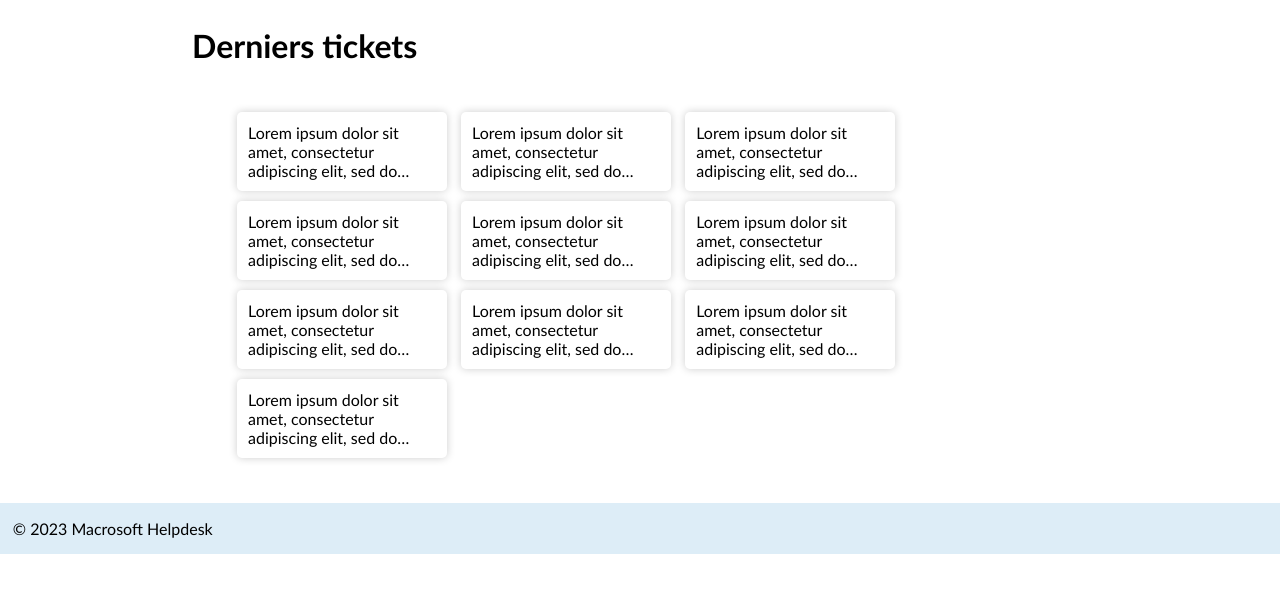
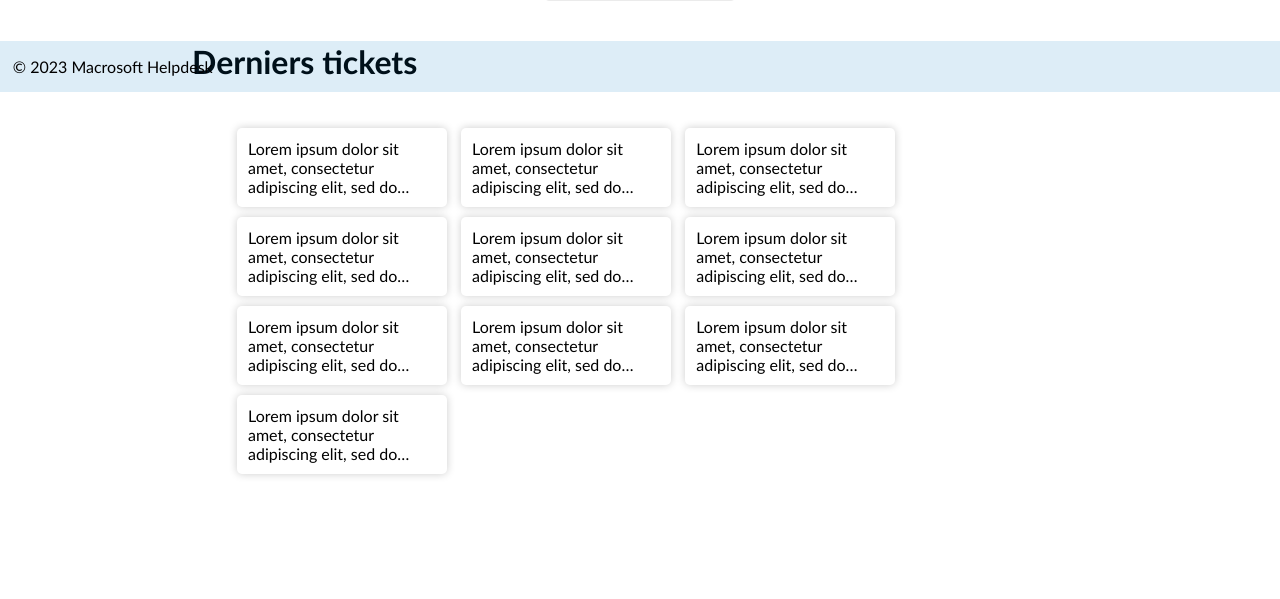
Before and after one commit to p6nj/Macrosoft-Helpdesk, a PHP site: page /acceuil.html in a window 1280 px wide. Shown: the part 708-1307 px from the top of the page. Before the commit the page ends 1262 px from the top, so only its background shows below. Run offline with PHP 8.4, Linux system fonts and the light colour scheme.

Commit message:
fix (pages statiques): position du footer + typo

```diff
--- a/src/common.css
+++ b/src/common.css
@@ -44,9 +44,11 @@ button {
 
 body {
     width: 100%;
+    height: 100%;
     margin: 0;
     font-family: Calibri, Candara, Segoe, sans-serif;
     overflow-x: hidden;
+    position: relative;
 }
 
 header,
@@ -68,6 +70,10 @@ header {
 footer {
     background-color: var(--transparent-blue);
     padding-left: 1%;
+    position: fixed;
+    bottom: 0;
+    width: 100%;
+    z-index: 9;
 }
 
 nav {
@@ -84,6 +90,7 @@ main {
     flex-direction: column;
     width: 70%;
     margin: 0 auto;
+    padding: 1em 1em 5em;
 }
 
 /* CLASSs */
@@ -139,13 +146,6 @@ main {
 .video-container video {
     width: 95%;
     max-width: 1000px;
-}
-
-.special-footer {
-    position: absolute;
-    bottom: 0;
-    width: 100%;
-    background-color: var(--transparent-blue);
 }
 
 .shadow-form {
--- a/src/inscription.html
+++ b/src/inscription.html
@@ -15,7 +15,7 @@
                 <h1>HelpDesk</h1>
             </div>
             <div class="right">
-                <button>Acceuil</button>
+                <button>Accueil</button>
                 <button>Connexion</button>
             </div>
         </nav>
@@ -50,7 +50,7 @@
             </div>
         </div>
     </main>
-    <footer class="special-footer">
+    <footer>
         <p>&copy; 2023 Macrosoft Helpdesk</p>
     </footer>
 </body>
```
